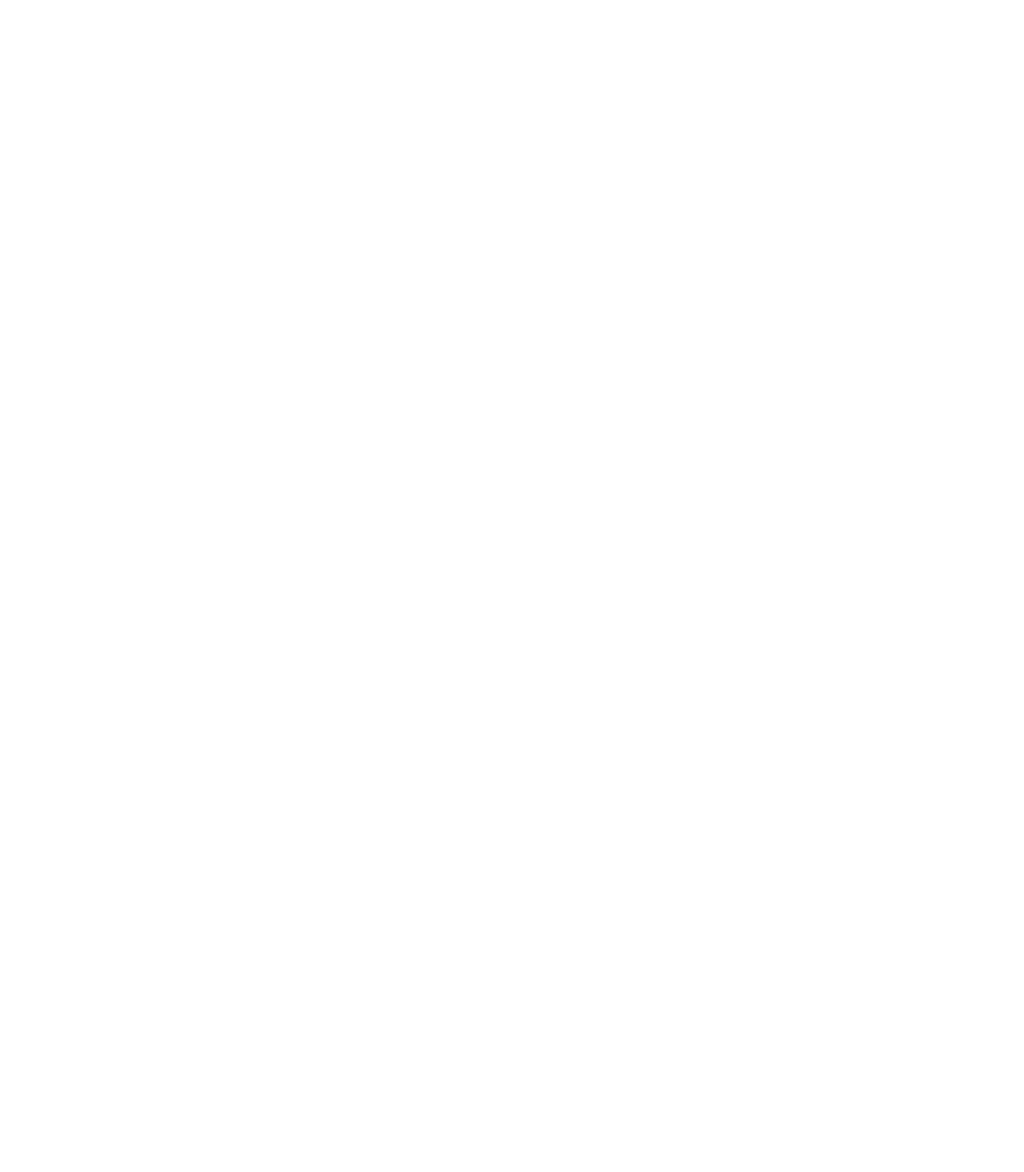
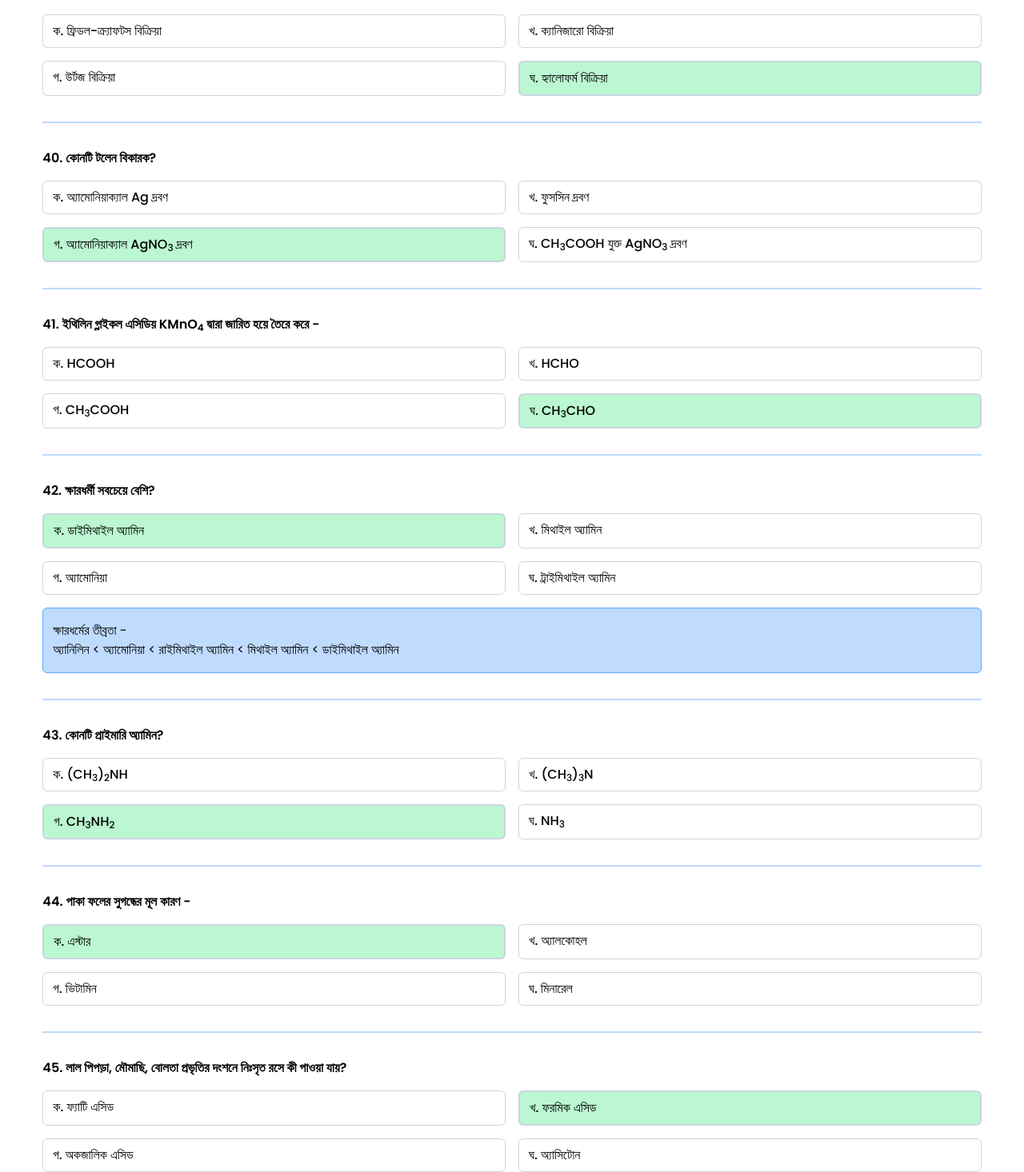
Before and after one commit to invixobd/mathjax-practice, a Next.js app: page /exam in a window 1280 px wide. Shown: the part 9867-11333 px from the top of the page at 80% size. Before the commit the page ends 9425 px from the top, so only its background shows below. Built offline with nearby package versions, Linux system fonts and the light colour scheme.

Commit message:
updated ques

```diff
--- a/data/mcqExam.js
+++ b/data/mcqExam.js
@@ -442,9 +442,110 @@
       right_option: 0,
       selected_option: null,
     },
-
-
-
+    {
+      question_id: 38,
+      question: `নিচের কোন জৈব যৌগটি আয়োডোফরম পরীক্ষা দেয় না?`,
+      options: [
+        "CH<sub>3</sub>COCl",
+        "CH<sub>3</sub>CHOHCH<sub>3</sub>",
+        "CH<sub>3</sub>COCH<sub>3</sub>",
+        "CH<sub>3</sub>CH<sub>2</sub>OH",
+      ],
+      explanation: "আয়োডোফরম বিক্রিয়ার শর্ত - <br> যে সব অ্যালডিহাইড বা কিটোনে অ্যাসিটো (CH<sub>3</sub>-CO-) মূলক এবং সেসব অ্যালকোহলে CH<sub>3</sub>-CHOH- মূলক থাকে তারাই আয়োডোফরম বিক্রিয়া দেয়। <br> মনে রাখবে, কার্বনিল যৌগ ও অ্যালকোহল ছাড়া অন্য কোন যৌগ হ্যালোফরম বিক্রিয়া দেয়া না। কিন্তু CH<sub>3</sub>-CO-Cl যৌগে অ্যাসিটো (CH<sub>3</sub>-CO-)মূলক থাকলেও এটি অ্যালডিহাইড বা কিটোন নয়। তাই এটি আয়োডোফরম পরীক্ষা দেয় না।",
+      right_option: 0,
+      selected_option: null,
+    },
+    {
+      question_id: 39,
+      question: `নিচের কোন বিক্রিয়ার সাহায্যে কোন যৌগে -COCH<sub>3</sub> কার্যকরী গ্রুপের উপস্থিতি শনাক্ত করা যায়?`,
+      options: [
+        "ফ্রিডল-ক্র্যাফটস বিক্রিয়া",
+        "ক্যানিজারো বিক্রিয়া",
+        "উর্টজ বিক্রিয়া",
+        "হ্যালোফর্ম বিক্রিয়া",
+      ],
+      explanation: "",
+      right_option: 3,
+      selected_option: null,
+    },
+    {
+      question_id: 40,
+      question: `কোনটি টলেন বিকারক?`,
+      options: [
+        "অ্যামোনিয়াক্যাল Ag দ্রবণ",
+        "ফুসসিন দ্রবণ",
+        "অ্যামোনিয়াক্যাল AgNO<sub>3</sub> দ্রবণ",
+        "CH<sub>3</sub>COOH যুক্ত AgNO<sub>3</sub> দ্রবণ",
+      ],
+      explanation: "",
+      right_option: 2,
+      selected_option: null,
+    },
+    {
+      question_id: 41,
+      question: `ইথিলিন গ্লাইকল এসিডিয় KMnO<sub>4</sub> দ্বারা জারিত হয়ে তৈরে করে - `,
+      options: [
+        "HCOOH",
+        "HCHO",
+        "CH<sub>3</sub>COOH",
+        "CH<sub>3</sub>CHO",
+      ],
+      explanation: "",
+      right_option: 3,
+      selected_option: null,
+    },
+    {
+      question_id: 42,
+      question: `ক্ষারধর্মী সবচেয়ে বেশি?`,
+      options: [
+        "ডাইমিথাইল অ্যামিন",
+        "মিথাইল অ্যামিন",
+        "অ্যামোনিয়া",
+        "ট্রাইমিথাইল অ্যামিন",
+      ],
+      explanation: "ক্ষারধর্মের তীব্রতা - <br> অ্যানিলিন &lt; অ্যামোনিয়া &lt; রাইমিথাইল অ্যামিন &lt; মিথাইল অ্যামিন &lt; ডাইমিথাইল অ্যামিন",
+      right_option: 0,
+      selected_option: null,
+    },
+    {
+      question_id: 43,
+      question: `কোনটি প্রাইমারি অ্যামিন?`,
+      options: [
+        "(CH<sub>3</sub>)<sub>2</sub>NH",
+        "(CH<sub>3</sub>)<sub>3</sub>N",
+        "CH<sub>3</sub>NH<sub>2</sub>",
+        "NH<sub>3</sub>",
+      ],
+      explanation: "",
+      right_option: 2,
+      selected_option: null,
+    },
+    {
+      question_id: 44,
+      question: `পাকা ফলের সুগন্ধের মূল কারণ - `,
+      options: [
+        "এস্টার",
+        "অ্যালকোহল",
+        "ভিটামিন",
+        "মিনারেল",
+      ],
+      explanation: "",
+      right_option: 0,
+      selected_option: null,
+    },
+    {
+      question_id: 45,
+      question: `লাল পিপড়া, মৌমাছি, বোলতা প্রভৃতির দংশনে নিঃসৃত রসে কী পাওয়া যায়?`,
+      options: [
+        "ফ্যাটি এসিড",
+        "ফরমিক এসিড",
+        "অকজালিক এসিড",
+        "অ্যাসিটোন",
+      ],
+      explanation: "",
+      right_option: 1,
+      selected_option: null,
+    },
   ],
   wrong_percentage: 0,
   score: 0,
```
